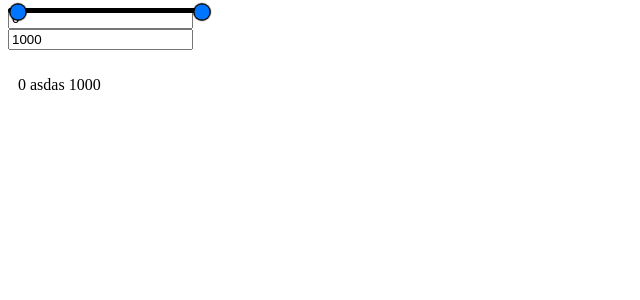
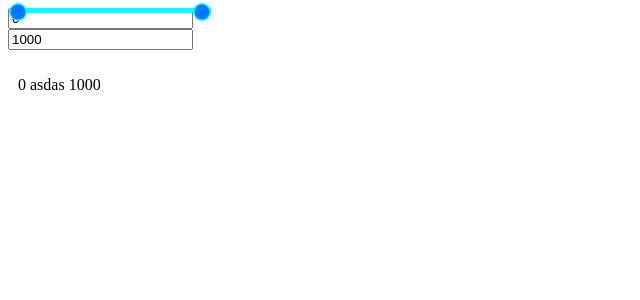
Before and after one commit to roberttorrocc/InputSlider, a React (Vite) app in the folder inputSlider/: page /inputSlider in a window 1280 px wide. Shown: the top 300 px of the page, without its empty margins (0-640 px from the left). Built offline with nearby package versions, Linux system fonts and the light colour scheme.

Commit message:
Mejoras de disenyo

```diff
--- a/inputSlider/src/components/InputSlider.tsx
+++ b/inputSlider/src/components/InputSlider.tsx
@@ -1,10 +1,10 @@
 import { useEffect, useState } from "react";
+import { getWidthRange,getMarginRange } from "../utils/utilsFunctions";
 
 function InputSlider() {
   const [rightValue, setRightValue] = useState(1000);
   const [leftValue, setLeftValue] = useState(0);
 
-  //useEffect(()=>onchange({rightValue}))
 
   return (
     <div className="slider">
@@ -24,6 +24,7 @@ function InputSlider() {
         className="bullet bullet--left"
       />
       <div className="bullet--line" />
+      <div style={{ width: getWidthRange(rightValue,leftValue), marginLeft: getMarginRange(leftValue)}} className="bullet--line2" />
       <input
         title="rightBullet"
         type="range"
--- a/inputSlider/src/components/NormalSlider.tsx
+++ b/inputSlider/src/components/NormalSlider.tsx
@@ -1,10 +1,9 @@
 import { useEffect, useState } from "react";
+import { getWidthRange,getMarginRange } from "../utils/utilsFunctions";
 
 function NormalSlider() {
   const [rightValue, setRightValue] = useState(1000);
   const [leftValue, setLeftValue] = useState(0);
-
-  //useEffect(()=>onchange({rightValue}))
 
   return (
     <div className="slider">
@@ -24,6 +23,7 @@ function NormalSlider() {
         className="bullet bullet--left"
       />
       <div className="bullet--line" />
+      <div style={{ width: getWidthRange(rightValue,leftValue), marginLeft: getMarginRange(leftValue)}} className="bullet--line2" />
       <input
         title="rightBullet"
         type="range"
--- a/inputSlider/src/index.css
+++ b/inputSlider/src/index.css
@@ -2,6 +2,7 @@
   padding: 10px;
 }
 .bullet--line{
+  margin-left: 3px;
   border-radius: 3px;
   height: 5px;
   position: absolute;
@@ -9,6 +10,15 @@
   width: 100%;
   z-index: 1;
 }
+.bullet--line2{
+  border-radius: 3px;
+  height: 5px;
+  position: absolute;
+  background-color: cyan;
+  width: 100%;
+  z-index: 2;
+}
+
 
 .slider {
   position: relative;
@@ -16,11 +26,10 @@
 }
 
 .bullet {
-  background: rebeccapurple;
   border: black;
   pointer-events: none;
   position: absolute;
-  height: 0;
+  height: 0px;
   width: 200px;
   outline: none;
 }
@@ -35,9 +44,9 @@
 
 /* For Chrome browsers */
 .bullet::-webkit-slider-thumb {
-  background-color: black;
+  background: rebeccapurple;
   border-radius: 50%;
-  box-shadow: 0 0 1px 1px black;
+  box-shadow: 0 0 1px 1px cyan;
   cursor: pointer;
   height: 18px;
   width: 18px;
--- /dev/null
+++ b/inputSlider/src/utils/utilsFunctions.ts
@@ -0,0 +1,7 @@
+  //el 1000 se tiene que cambiar por el max si este se modifica
+export function getWidthRange(rightValue:number,leftValue:number) {
+    return (rightValue-leftValue)/1000*100*2;
+  }
+export function getMarginRange(leftValue:number) {
+    return leftValue/1000*100*2 + 3;
+  }
```
